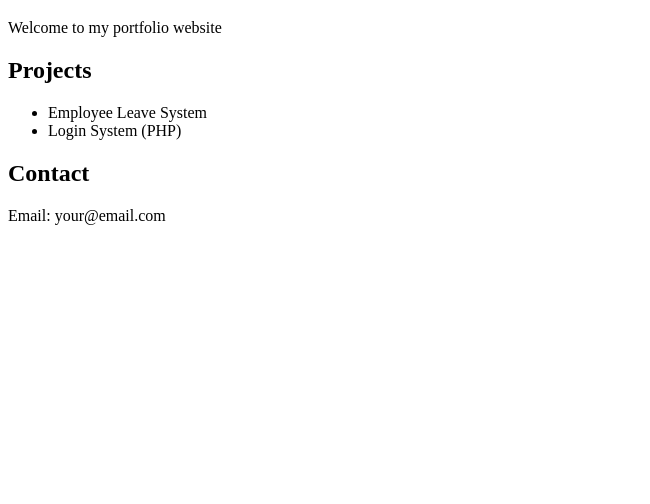
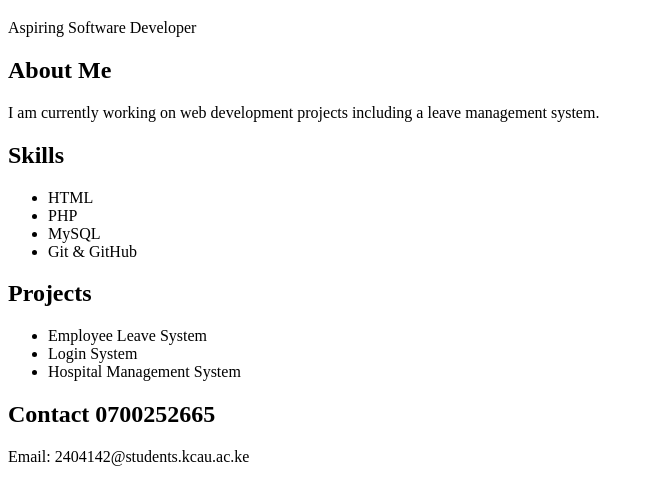
Before and after one commit to 2404142-lang/melanie-dev.github.io, a plain HTML site: page index.html in a window 1280 px wide. Shown: the part 62-566 px from the top of the page, without its empty margins (0-650 px from the left). Drawn offline with Linux system fonts and the light colour scheme.

Commit message:
Update index.html

```diff
--- a/index.html
+++ b/index.html
@@ -1,19 +1,33 @@
 <!DOCTYPE html>
 <html>
 <head>
-    <title>My Portfolio</title>
+    <title>Melanie | Portfolio</title>
 </head>
 <body>
+
     <h1>Hi, I'm Melanie 👋</h1>
-    <p>Welcome to my portfolio website</p>
+    <p>Aspiring Software Developer</p>
+
+    <h2>About Me</h2>
+    <p>I am currently working on web development projects including a leave management system.</p>
+
+    <h2>Skills</h2>
+    <ul>
+        <li>HTML</li>
+        <li>PHP</li>
+        <li>MySQL</li>
+        <li>Git & GitHub</li>
+    </ul>
 
     <h2>Projects</h2>
     <ul>
         <li>Employee Leave System</li>
-        <li>Login System (PHP)</li>
+        <li>Login System</li>
+        <li>Hospital Management System</li>
     </ul>
 
-    <h2>Contact</h2>
-    <p>Email: your@email.com</p>
+    <h2>Contact 0700252665</h2>
+    <p>Email: 2404142@students.kcau.ac.ke</p>
+
 </body>
 </html>
```
